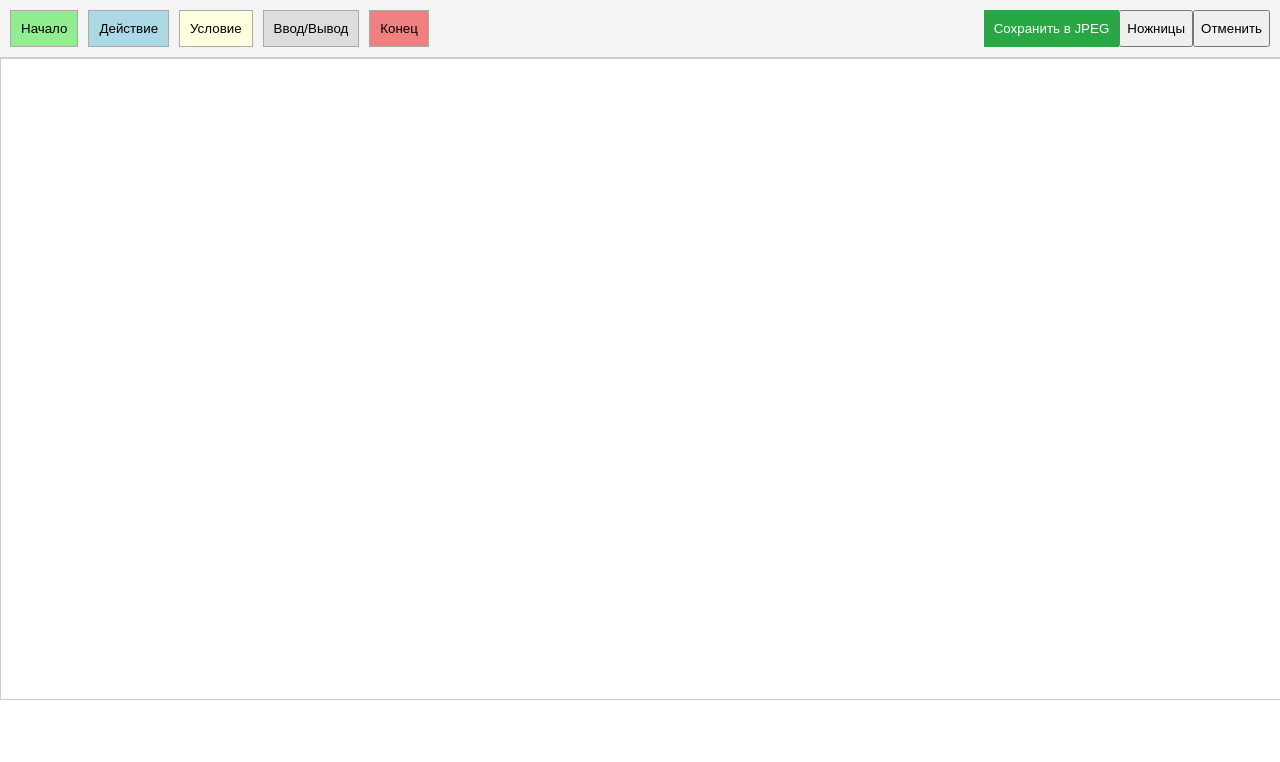
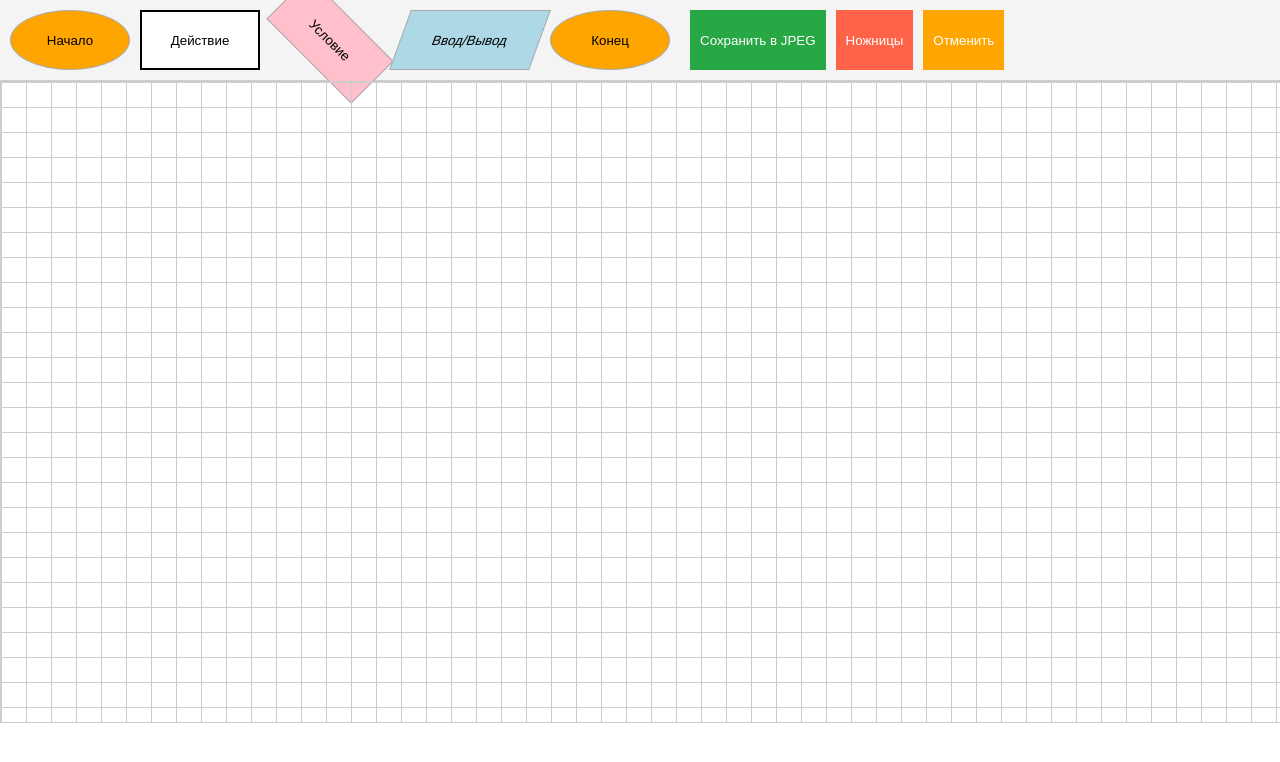
Before and after one commit to xmayhxctrl/simple-flowchart, a plain HTML site: page index.html in a window 1280 px wide. Drawn offline with nearby package versions, Linux system fonts and the light colour scheme.

Commit message:
Update style.css

```diff
--- a/style.css
+++ b/style.css
@@ -19,8 +19,8 @@ body {
     cursor: grab;
 }
 
-#save-btn {
-    margin-left: auto;
+#save-btn, #scissors-btn, #undo-btn {
+    margin-left: 10px;
     padding: 10px;
     background-color: #28a745;
     color: white;
@@ -28,35 +28,62 @@ body {
     cursor: pointer;
 }
 
+#scissors-btn {
+    background-color: #ff6347;
+}
+
+#undo-btn {
+    background-color: #ffa500;
+}
+
 .canvas {
     width: 100%;
     height: 80vh;
     border: 1px solid #ccc;
     position: relative;
+    background-size: 25px 25px;
+    background-image: linear-gradient(to right, #ccc 1px, transparent 1px), linear-gradient(to bottom, #ccc 1px, transparent 1px);
 }
 
+/* Формы для блоков */
 .block {
-    width: 100px;
     padding: 20px;
     text-align: center;
-    background-color: #fff;
-    border: 2px solid #000;
     position: absolute;
     cursor: move;
 }
 
-#start {
-    background-color: lightgreen;
-}
-
-#end {
-    background-color: lightcoral;
+#start, #end {
+    background-color: orange;
+    border-radius: 50%;
+    width: 120px;
+    height: 60px;
 }
 
 #process {
-    background-color: lightblue;
+    background-color: white;
+    border: 2px solid #000;
+    width: 120px;
+    height: 60px;
 }
 
 #decision {
-    background-color: lightyellow;
+    background-color: pink;
+    width: 120px;
+    height: 60px;
+    transform: rotate(45deg);
 }
+
+#io {
+    background-color: lightblue;
+    width: 140px;
+    height: 60px;
+    transform: skewX(-20deg);
+}
+
+/* Линии */
+.line {
+    position: absolute;
+    border: 2px solid black;
+    transform-origin: 0 0;
+}
```
